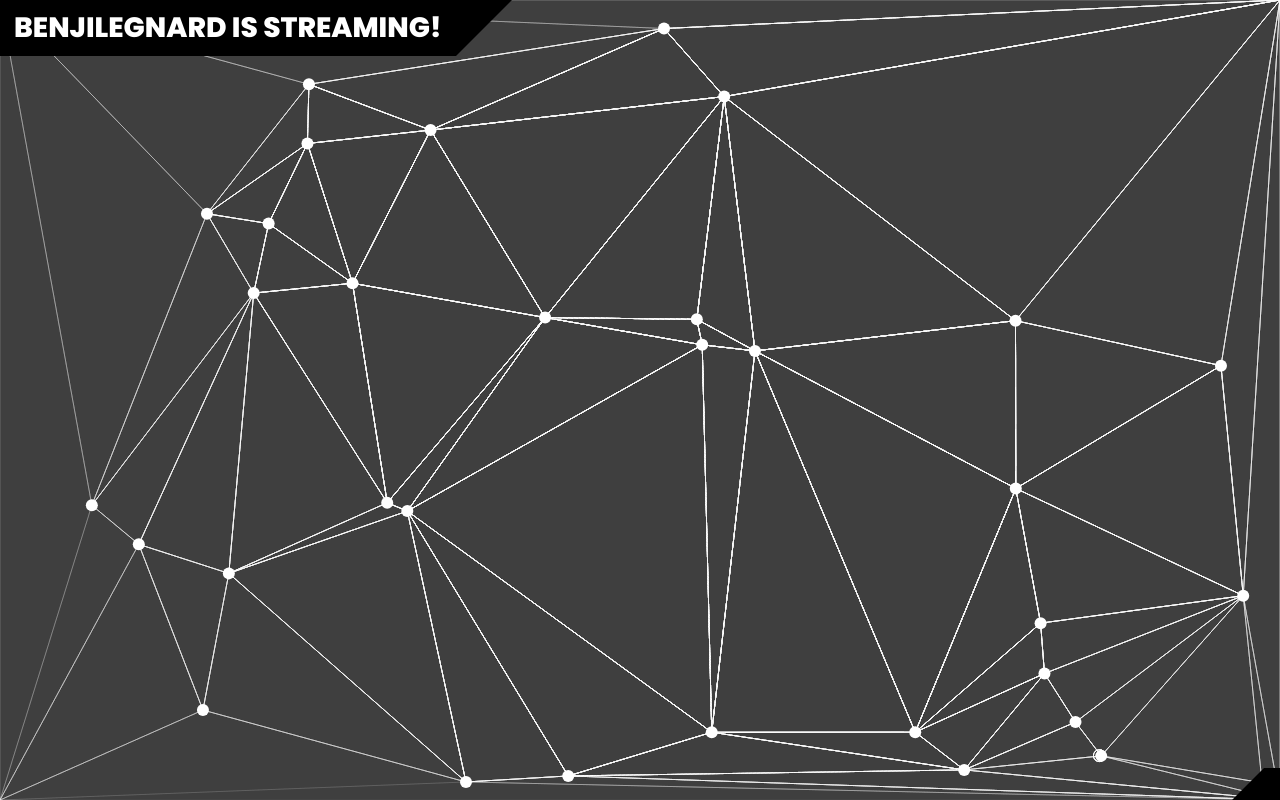
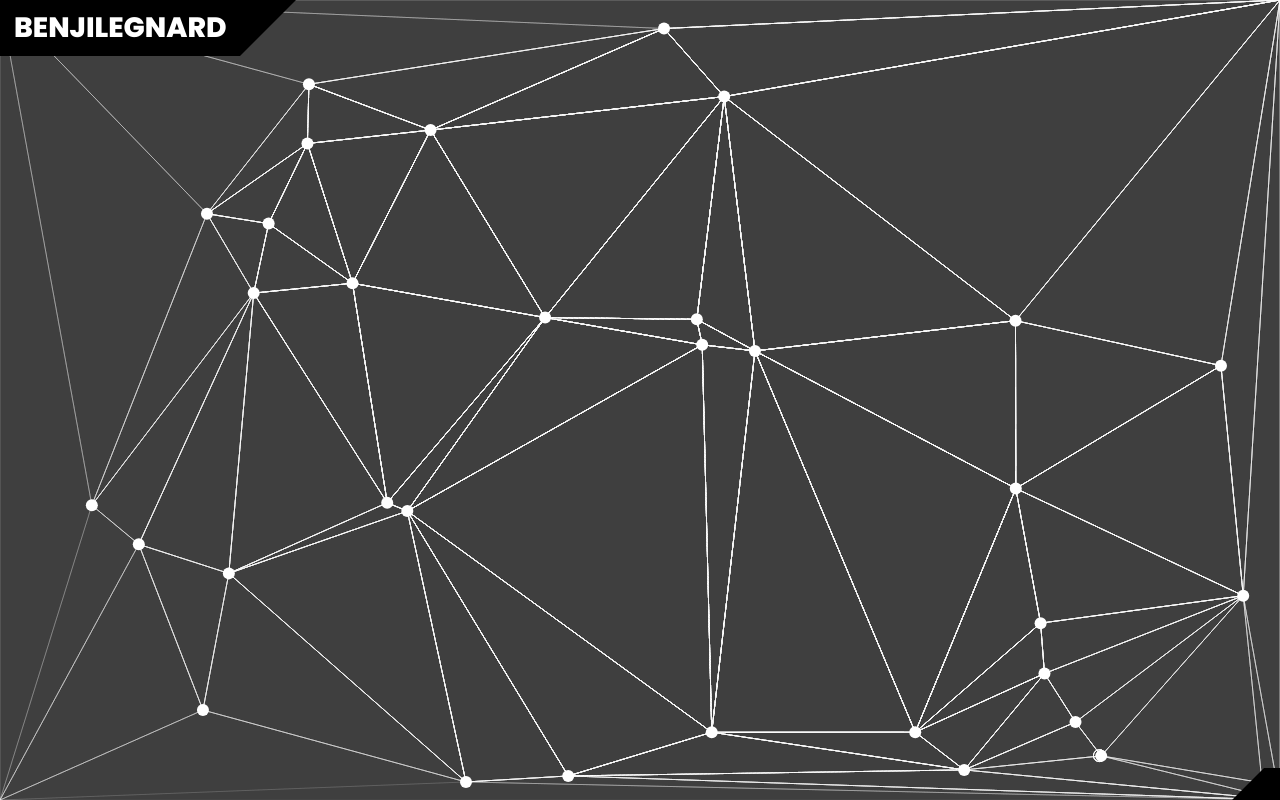
Before and after one commit to benjilegnard/stream-overlay, an Angular app: page / in a window 1280 px wide. Built offline with nearby package versions, Linux system fonts and the light colour scheme; a web font is replaced by a local one.

Commit message:
fix: remove "is streaming" from title

```diff
--- a/src/app/app.component.html
+++ b/src/app/app.component.html
@@ -1,4 +1,4 @@
-<h1 class="stream-title widget">{{ title }} is streaming!</h1>
+<h1 class="stream-title widget">{{ title }}</h1>
 <nav id="social-media-toolbar">
   <a href="https://twitter.com/benjilegnard">Twitter</a>
   <a href="https://facebook.com/benjilegnard">Facebook</a>
```
Also changed, not shown: 1 other file (tests, documents, lock files or other folders).
